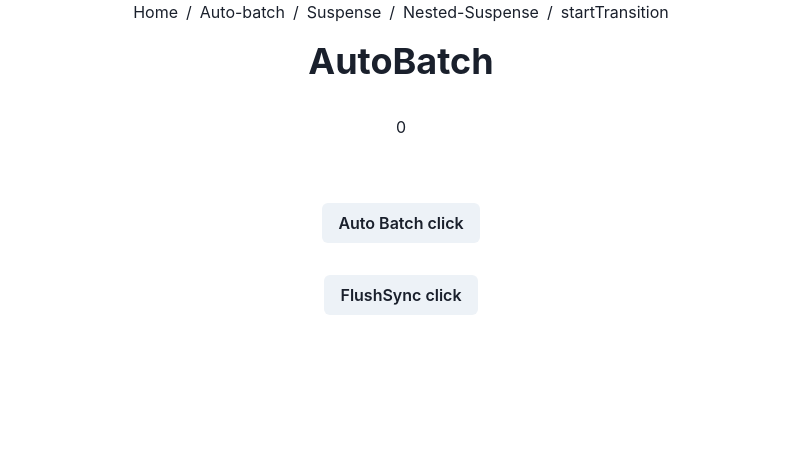
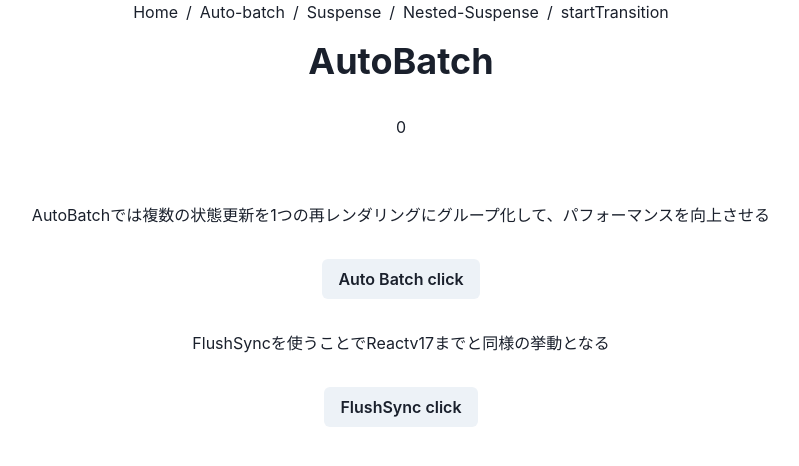
Before and after one commit to hiropi1224/react18-demo, a Next.js app: page /autobatch in a window 1280 px wide. Shown: the top 466 px of the page, without its empty margins (239-1038 px from the left). Built offline with nearby package versions, Linux system fonts and the light colour scheme.

Commit message:
💄 textを追加

```diff
--- a/src/components/AutoBatch.tsx
+++ b/src/components/AutoBatch.tsx
@@ -58,7 +58,11 @@ export const AutoBatch = () => {
           </React.Fragment>
         ))}
       </OrderedList>
+      <Text>
+        AutoBatchでは複数の状態更新を1つの再レンダリングにグループ化して、パフォーマンスを向上させる
+      </Text>
       <Button onClick={clickHandler}>Auto Batch click</Button>
+      <Text>FlushSyncを使うことでReactv17までと同様の挙動となる</Text>
       <Button onClick={clickHandlerFlushSync}>FlushSync click</Button>
     </Stack>
   );
```
